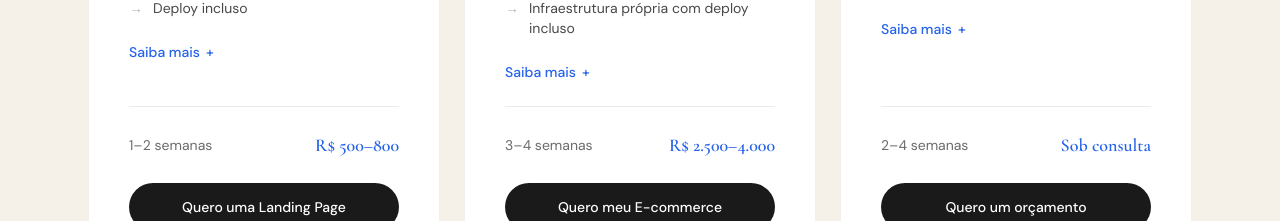
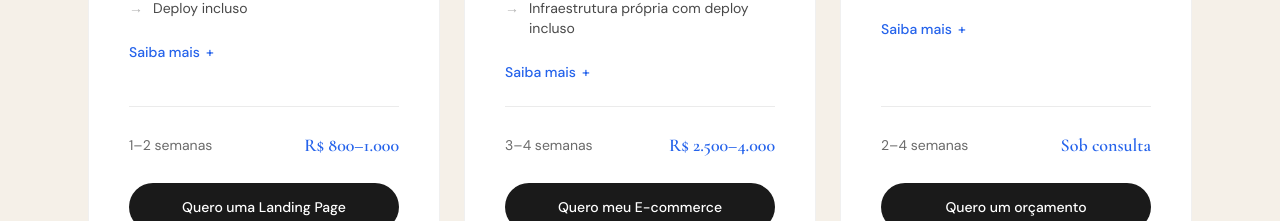
Before and after one commit to eduardo-Ciudad/ciudad.dev, a Next.js app: page / in a window 1280 px wide. Shown: the part 2860-3081 px from the top of the page. Built offline with nearby package versions, Linux system fonts and the light colour scheme.

Commit message:
fix(pricing): update landing page price

```diff
--- a/src/components/Services.tsx
+++ b/src/components/Services.tsx
@@ -31,7 +31,7 @@ const services: {
       "Deploy incluso",
     ],
     timeline: "1–2 semanas",
-    price: "R$ 500–800",
+    price: "R$ 800–1.000",
     cta: "Quero uma Landing Page",
     details: {
       benefits: [
--- a/src/components/sections/Faq.tsx
+++ b/src/components/sections/Faq.tsx
@@ -7,7 +7,7 @@ const faqs = [
   {
     question: "Quanto custa um projeto?",
     answer:
-      "Depende do escopo. Uma landing page começa em R $ 500, um e-commerce a partir de R $ 2.500 e sistemas sob medida variam conforme a complexidade. Você recebe o valor fechado antes de começar — sem hora extra e sem surpresa na fatura.",
+      "Depende do escopo. Uma landing page começa em R $ 800, um e-commerce a partir de R $ 2.500 e sistemas sob medida variam conforme a complexidade. Você recebe o valor fechado antes de começar — sem hora extra e sem surpresa na fatura.",
   },
   {
     question: "Qual o prazo mínimo de um projeto?",
```
